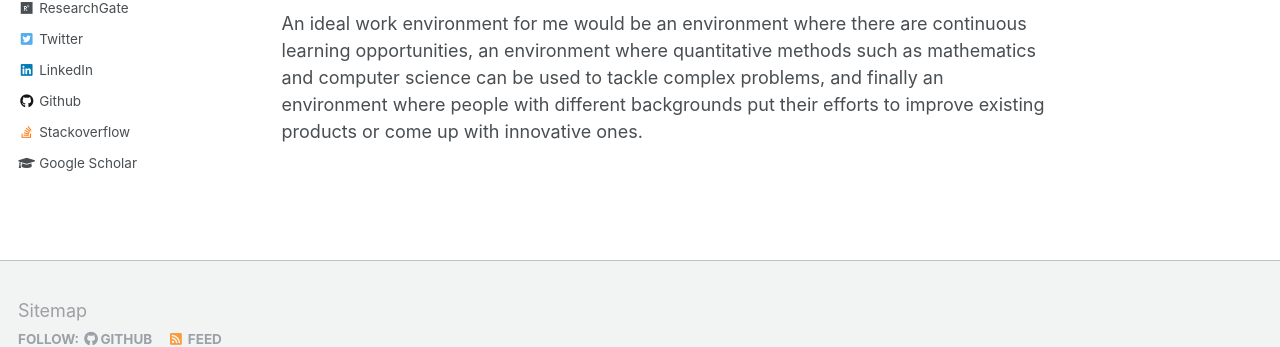
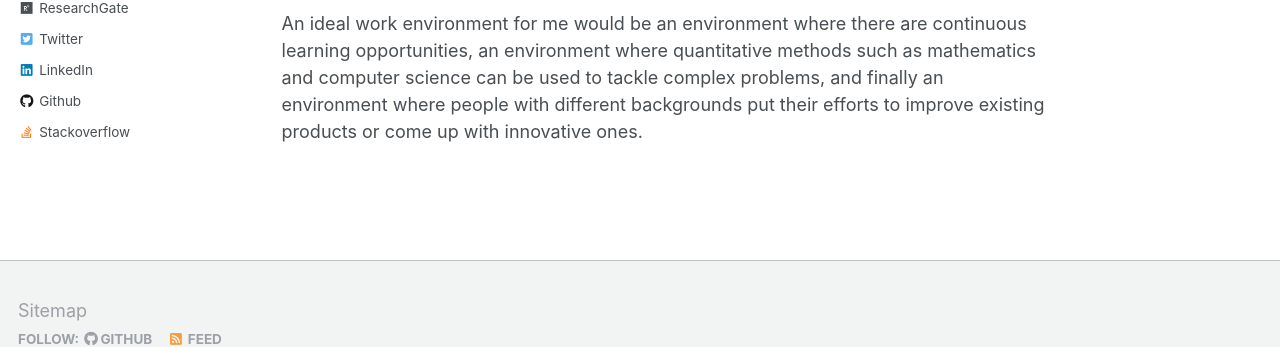
Before and after one commit to armelsoubeiga/neweb, a Jekyll site: the page built from _pages/about.md, in a window 1280 px wide. Shown: the part 484-831 px from the top of the page. Built offline with Jekyll 4.4.1, drawn with Linux system fonts in a browser that asks for light colours.

Commit message:
Add files via upload

```diff
--- a/_config.yml
+++ b/_config.yml
@@ -10,11 +10,11 @@ locale                   : "en-US"
 title                    : "Armel SOUBEIGA"
 title_separator          : "-"
 name                     : &name "Armel SOUBEIGA"
-description              : &description "Machine Learning Scientist @ Prevision.io"
-url                      : https://abdjiber.github.io #  <br/> Open to work from October 2021 the base hostname & protocol for your site e.g. "https://mmistakes.github.io"
+description              : &description "PhD student in Machine Learning @ LIMOS"
+url                      : https://armelsoubeiga.com #  <br/> Open to work from October 2021 the base hostname & protocol for your site e.g. "https://mmistakes.github.io"
 baseurl                  : "" # the subpath of your site, e.g. "/blog"
-repository               : "abdjiber/abdjiber.github.io"
-teaser                   : "abjalil.png" # filename of teaser fallback teaser image placed in /images/, .e.g. "500x300.png"
+repository               :
+teaser                   : "aso.png" # filename of teaser fallback teaser image placed in /images/, .e.g. "500x300.png"
 breadcrumbs              : false # true, false (default)
 words_per_minute         : 160
 future                   : false
@@ -80,12 +80,12 @@ analytics:
 # Site Author
 author:
   name             : "Armel SOUBEIGA"
-  avatar           : "aso.PNG"
+  avatar           : "aso.png"
   bio              : "PhD student in Machine Learning"
   location         : "Clermont-Ferrand, France"
   employer         : "LIMOS"
   pubmed           :
-  googlescholar    : ""
+  googlescholar    :
   email            : "armel.soubeiga@yahoo.fr"
   researchgate     : "https://www.researchgate.net/profile/Armel-Soubeiga"
   uri              :
```
